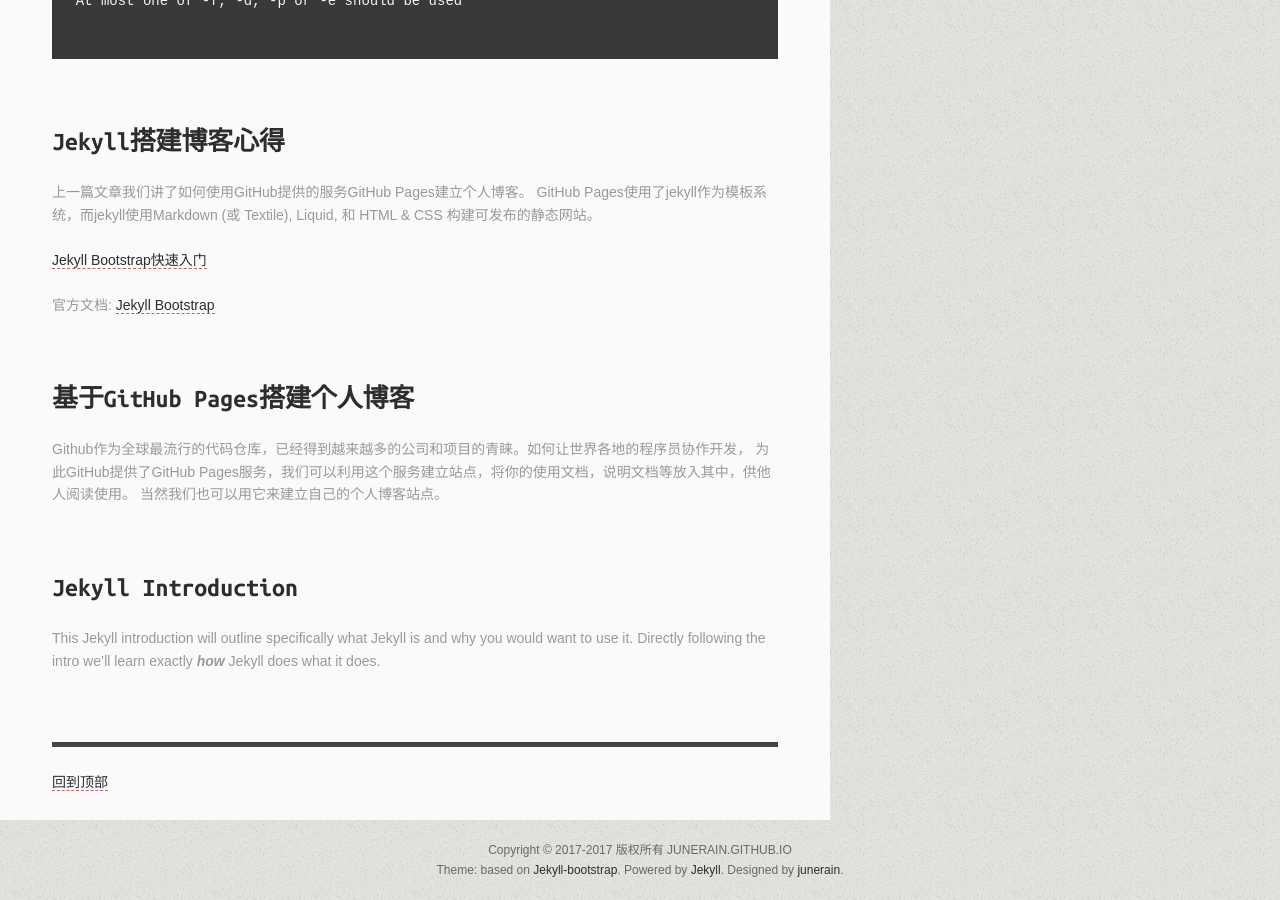
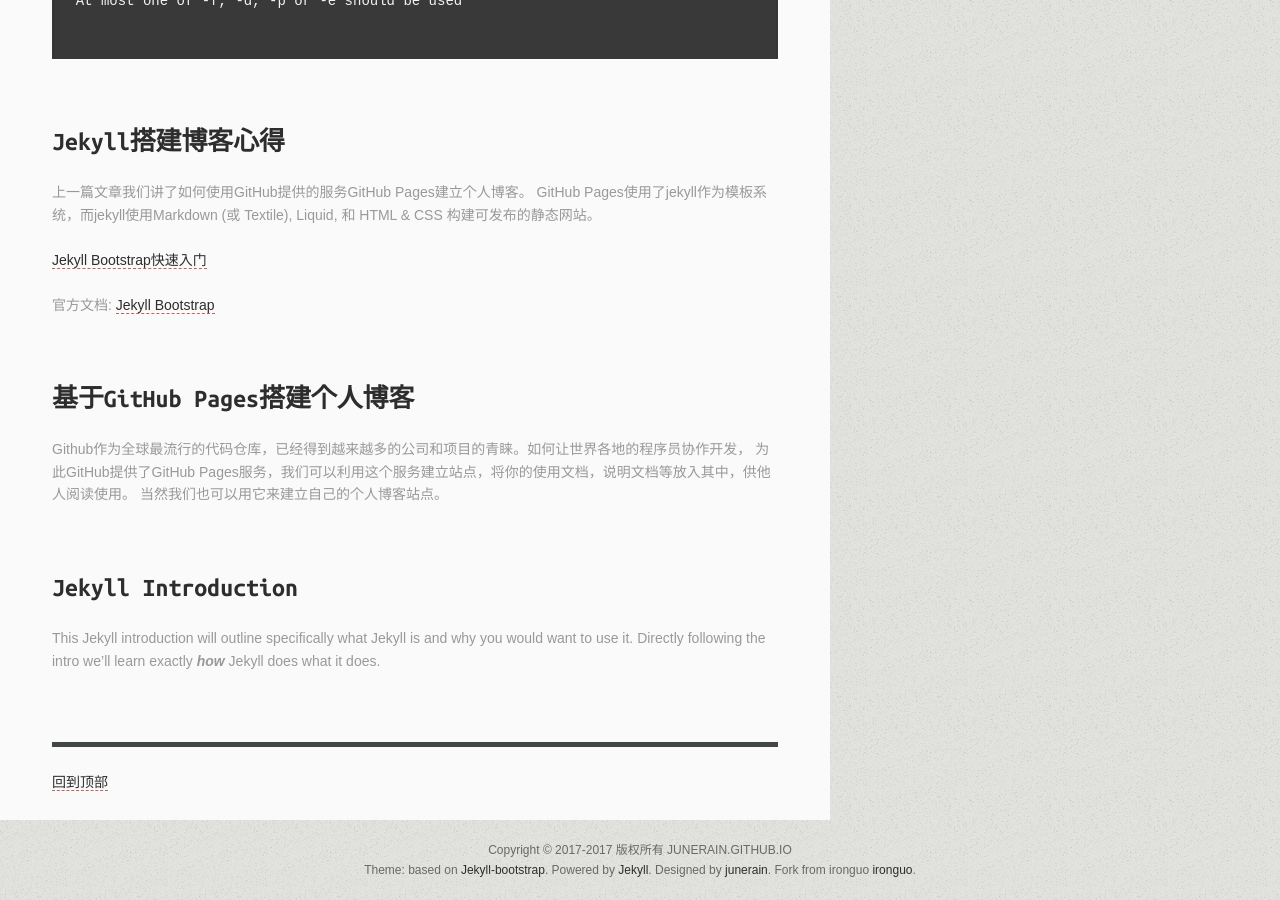
Before and after one commit to junerain/junerain.github.io, a Jekyll site: the page built from index.md, in a window 1280 px wide and 900 px high, scrolled down 3095 px. Built offline with Jekyll 4.4.1, drawn with Linux system fonts in a browser that asks for light colours.

Commit message:
增加来源

```diff
--- a/_includes/themes/the-program/default.html
+++ b/_includes/themes/the-program/default.html
@@ -80,6 +80,7 @@
 			Theme: based on <a href="http://jekyllbootstrap.com/" target="_blank">Jekyll-bootstrap</a>.
 			Powered by <a href="https://github.com/mojombo/jekyll" target="_blank">Jekyll</a>.
 			Designed by <a href="http://junerain.github.io">{{ site.author.name }}</a>.
+      Fork from ironguo <a href="http://ironguo.github.io" target="_blank">ironguo</a>.
 			</p>
 	  </div>
 
```
